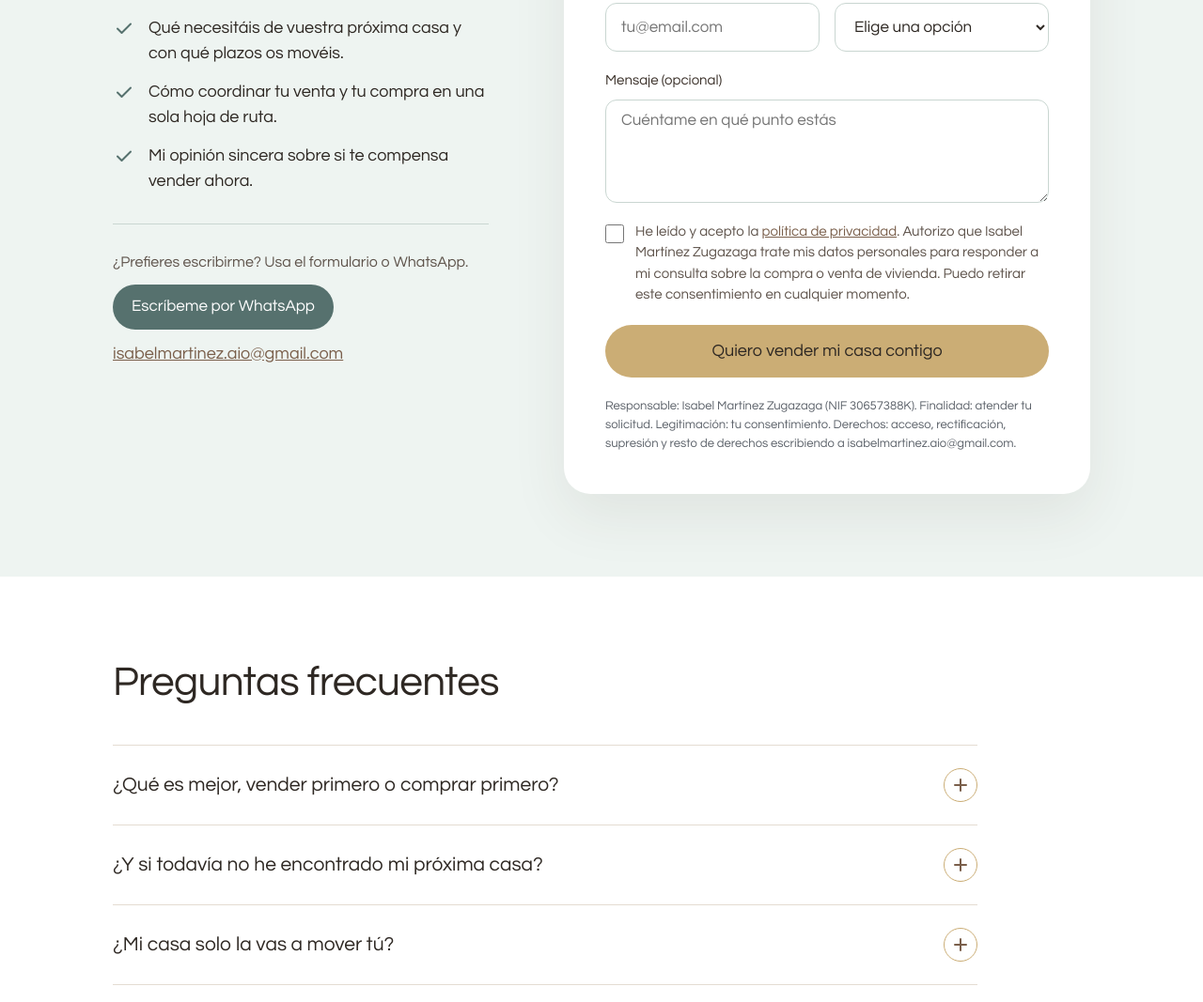
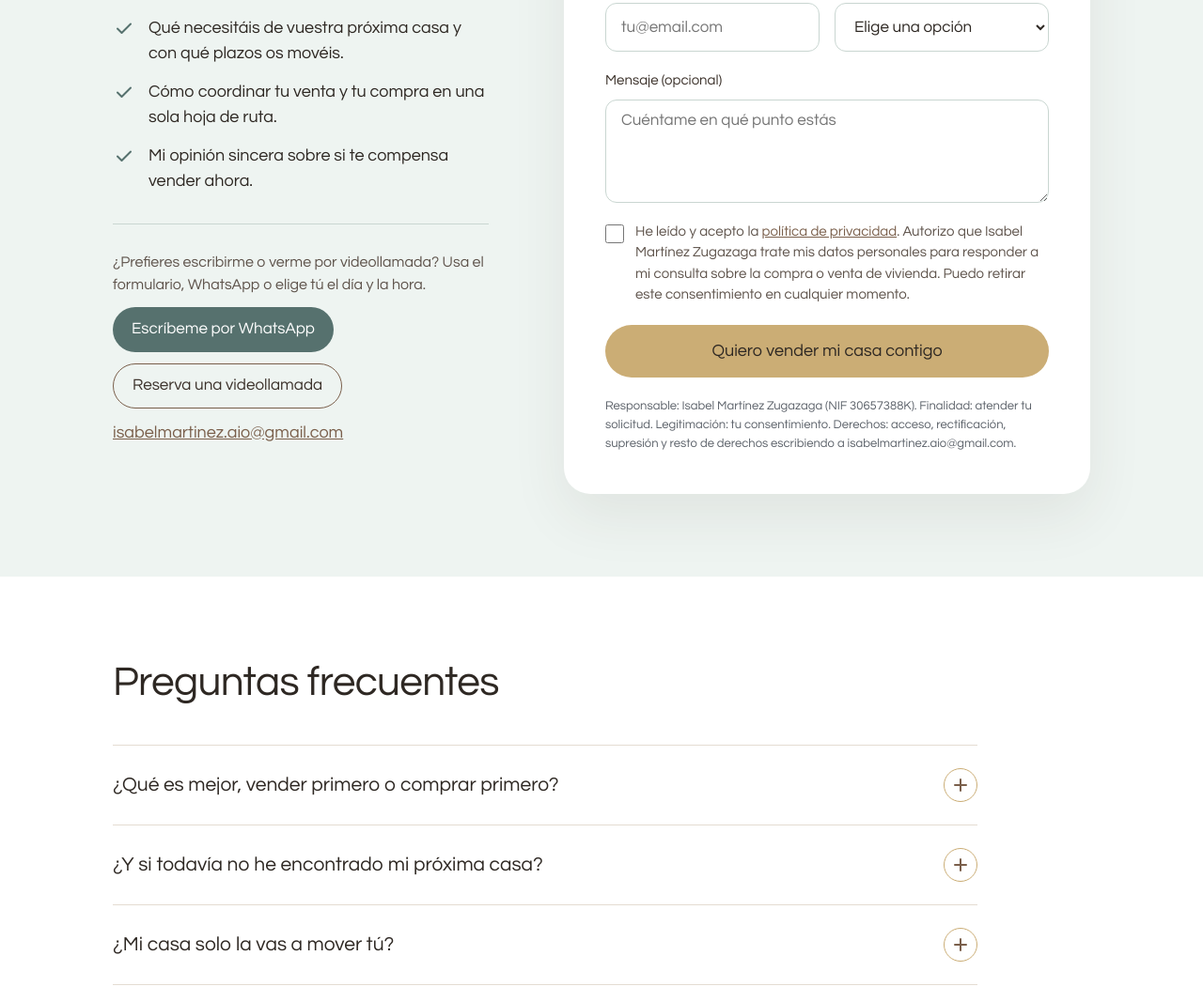
Before and after one commit to isabelmartinezaio-collab/landing-isa-bel, a plain HTML site: page index.html in a window 1280 px wide. Shown: the part 6216-7283 px from the top of the page at 94% size. Drawn offline with Linux system fonts and the light colour scheme.

Commit message:
Añade el botón «Reserva una videollamada» (Calendly) en el contacto de la landing
Co-Authored-By: Claude Opus 5.5 <noreply@anthropic.com>
Claude-Session: https://claude.ai/code/session_01JHE3FxPe432ip7Ph8iYYaB

```diff
--- a/index.html
+++ b/index.html
@@ -425,8 +425,9 @@ footer .brand .name{color:#fff}footer .brand .slogan{color:#D9CFC6}
       <li><svg width="24" height="24" viewBox="0 0 24 24" fill="none" stroke="#56716E" stroke-width="2" stroke-linecap="round" stroke-linejoin="round" aria-hidden="true" style="flex-shrink:0;margin-top:2px"><path d="M5 12.5l4.5 4.5L19 7.5"/></svg><span>Mi opinión sincera sobre si te compensa vender ahora.</span></li>
     </ul>
     <div class="contacto-box">
-      <p style="margin:0;font-size:16px;color:var(--muted)">¿Prefieres escribirme? Usa el formulario o WhatsApp.</p>
+      <p style="margin:0;font-size:16px;color:var(--muted)">¿Prefieres escribirme o verme por videollamada? Usa el formulario, WhatsApp o elige tú el día y la hora.</p>
       <a class="btn btn-sage" href="https://wa.me/34688761876?text=Hola%20Isabel%2C%20quiero%20informaci%C3%B3n%20para%20vender%20mi%20casa%20y%20comprar%20otra." target="_blank" rel="noopener" style="align-self:flex-start;height:48px;font-size:17px;padding:0 20px;margin:4px 0">Escríbeme por WhatsApp</a>
+      <a class="btn btn-ghost" href="https://calendly.com/isabelmartinez-aio" target="_blank" rel="noopener" style="align-self:flex-start;height:48px;font-size:17px;padding:0 20px;margin:0 0 4px">Reserva una videollamada</a>
       <a href="mailto:isabelmartinez.aio@gmail.com" style="font-size:18px">isabelmartinez.aio@gmail.com</a>
     </div>
   </div>
@@ -468,7 +469,7 @@ footer .brand .name{color:#fff}footer .brand .slogan{color:#D9CFC6}
     <div id="thanks" class="thanks" aria-live="polite">
       <div style="width:56px;height:56px;border-radius:50%;background:var(--sage-l);display:flex;align-items:center;justify-content:center"><svg width="28" height="28" viewBox="0 0 24 24" fill="none" stroke="#56716E" stroke-width="2" stroke-linecap="round" stroke-linejoin="round" aria-hidden="true"><path d="M5 12.5l4.5 4.5L19 7.5"/></svg></div>
       <h3>Recibido. Gracias por contarme tu caso.</h3>
-      <p>Te escribo en cuanto lo vea para buscar un momento y hablar con calma. Si lo prefieres, también puedes escribirme por WhatsApp.</p>
+      <p>Te escribo en cuanto lo vea para buscar un momento y hablar con calma. Si lo prefieres, también puedes escribirme por WhatsApp o <a href="https://calendly.com/isabelmartinez-aio" target="_blank" rel="noopener">reservar directamente una videollamada</a>.</p>
       <button id="again" class="submit" type="button" style="width:auto;height:44px;padding:0 4px;background:transparent;color:var(--clay);text-decoration:underline;font-size:16px">Enviar otra consulta</button>
     </div>
   </div>
```
